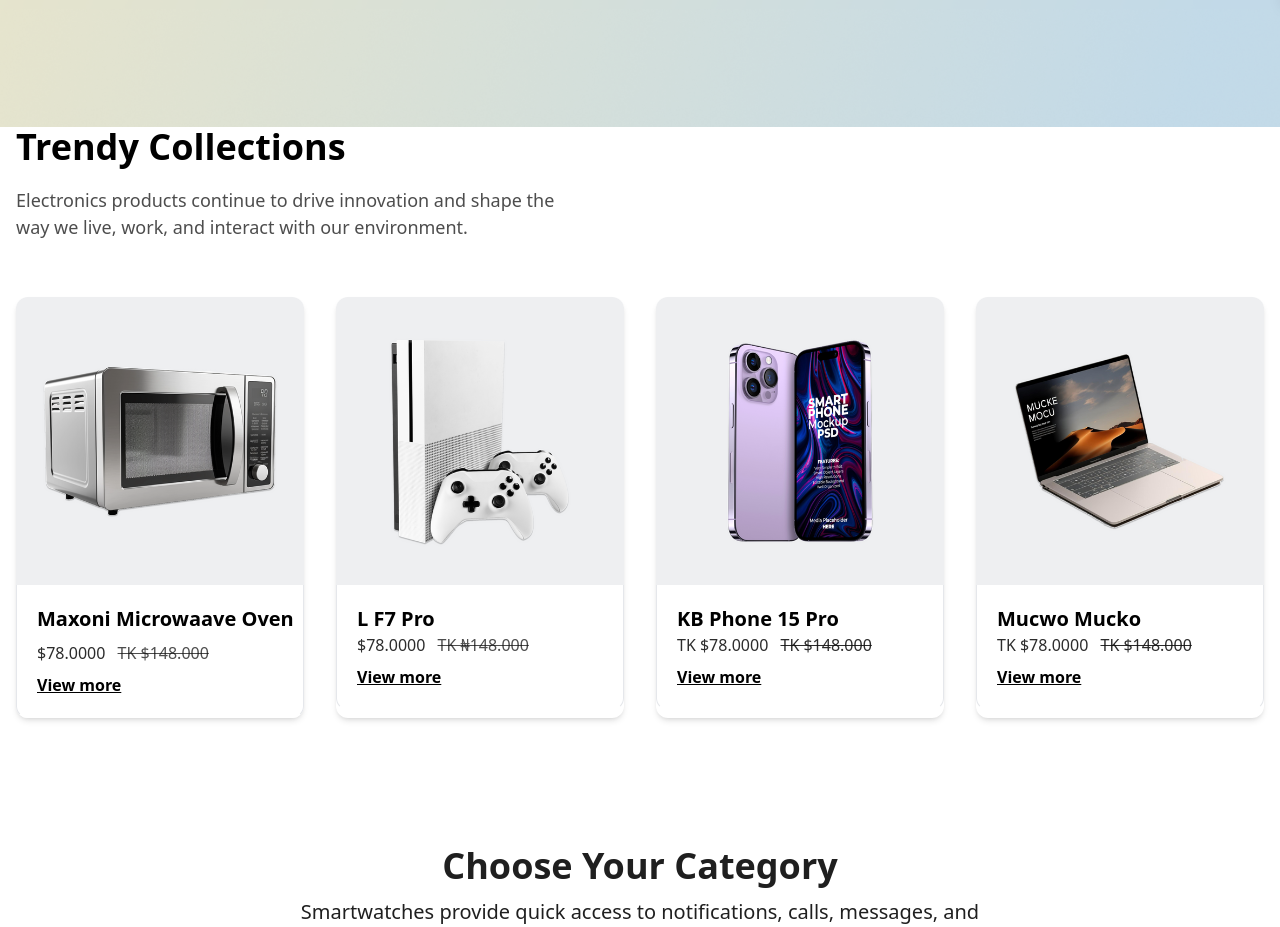
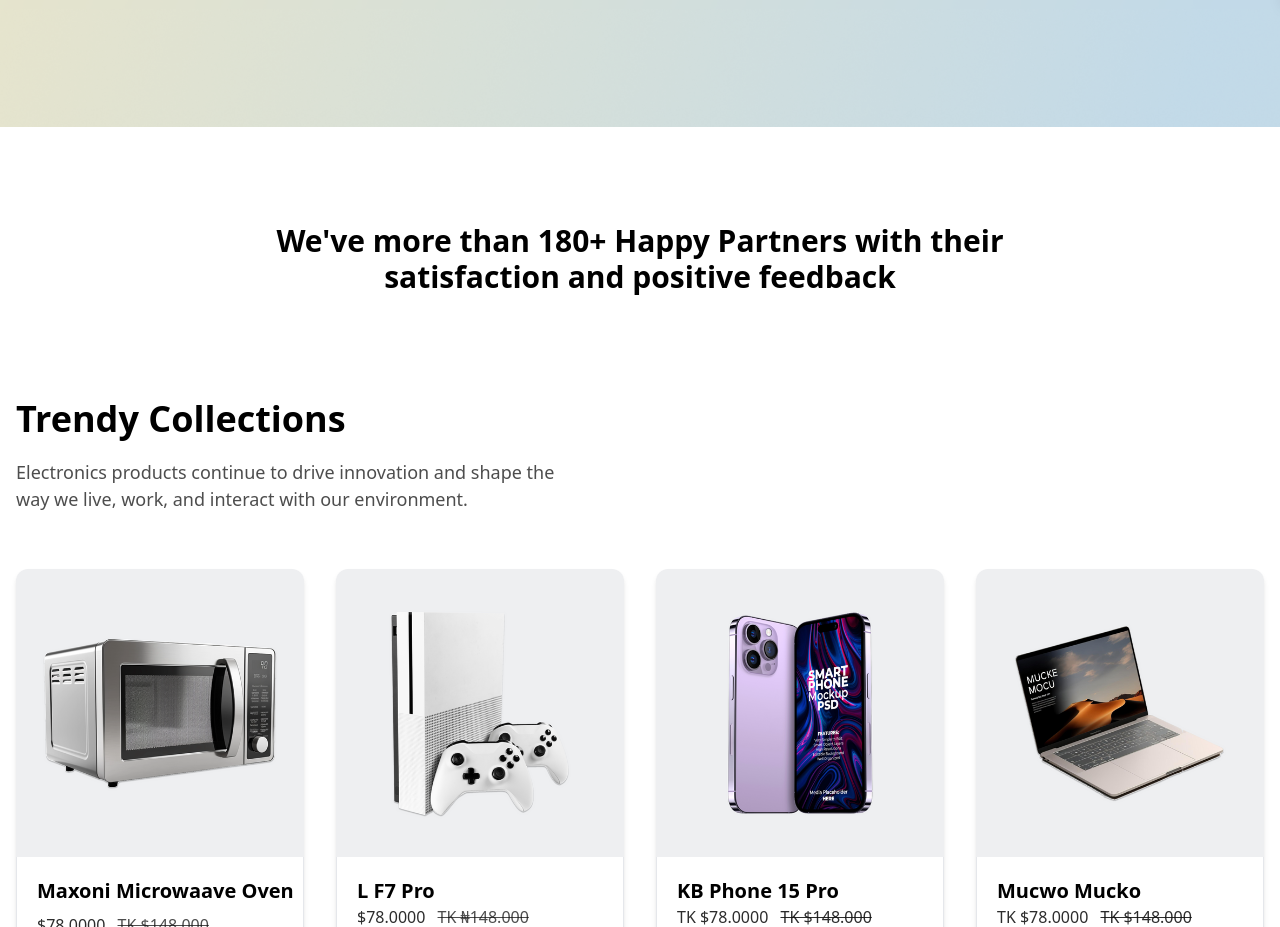
Before and after one commit to MDevHub/Elexy-Store, a React (Vite) app: page / in a window 1280 px wide. Shown: the part 800-1727 px from the top of the page. Built offline with nearby package versions, Linux system fonts and the light colour scheme.

Commit message:
fix page 1

```diff
--- a/src/components/Page1.jsx
+++ b/src/components/Page1.jsx
@@ -49,17 +49,17 @@ const Page1 = () => {
       </section>
 
       <section>
-         {/* <div className='pt-7 lg:pt-24 pb-24'>
+         <div className='pt-7 lg:pt-24 pb-10'>
             <p className='text-center text-2xl md:text-3xl font-bold mb-16 px-4'>We've more than 180+ Happy Partners with their <br className='hidden lg:block'/> satisfaction and positive feedback</p>
-            <div className='grid grid-cols-2 md:grid-cols-3 lg:grid-cols-6 gap-20 px-10 lg:px-20 mt-3 items-center justify-items-center'>
+            {/* <div className='grid grid-cols-2 md:grid-cols-3 lg:grid-cols-6 gap-20 px-10 lg:px-20 mt-3 items-center justify-items-center'>
                <img src="/src/assets/images/brand-logo.png" alt="" />
                <img src="/src/assets/images/brand-logo2.png" alt="" />
                <img src="/src/assets/images/brand-logo-3.png" alt="" />
                <img src="/src/assets/images/brand-logo-4.png" alt="" />
                <img src="/src/assets/images/brand-logo-5.png" alt="" />
                <img src="/src/assets/images/brand-logo-6.png" alt="" />
-            </div>
-         </div> */}
+            </div> */}
+         </div>
          <div className='px-4'>
             <p className='text-4xl font-bold mb-5'>Trendy Collections</p>
             <p className='text-[#121212bf] text-[18px]'>Electronics products continue to drive innovation and shape the <br /> way we live, work, and interact with our environment.</p>
```
